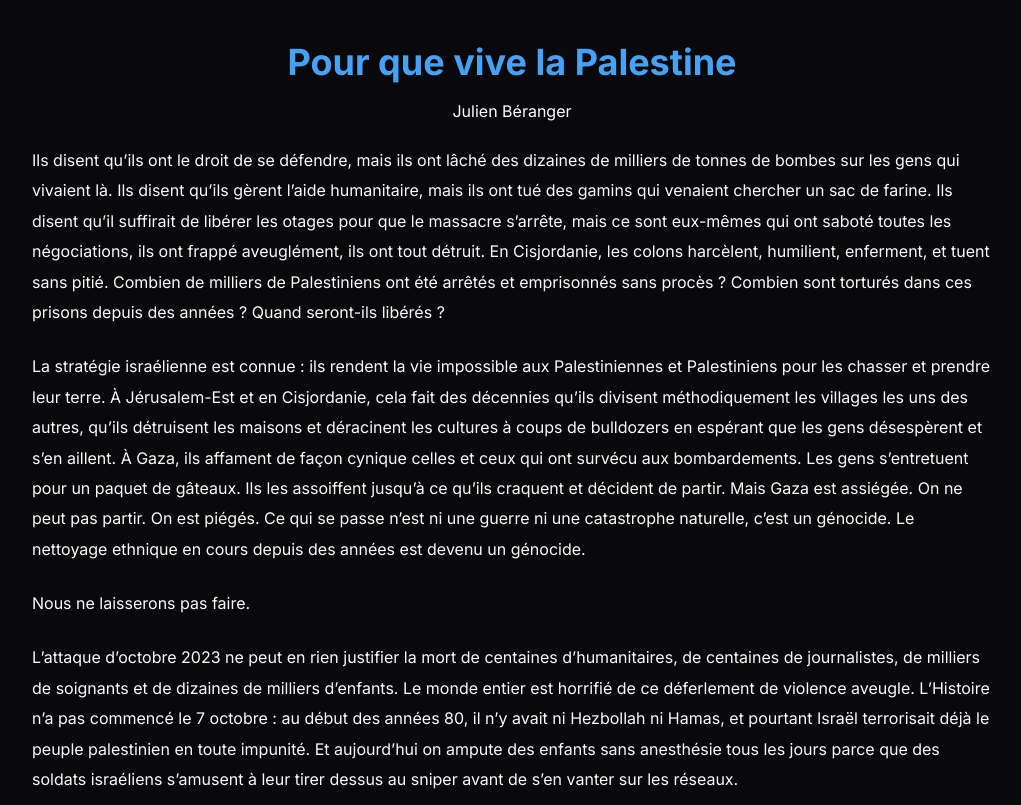
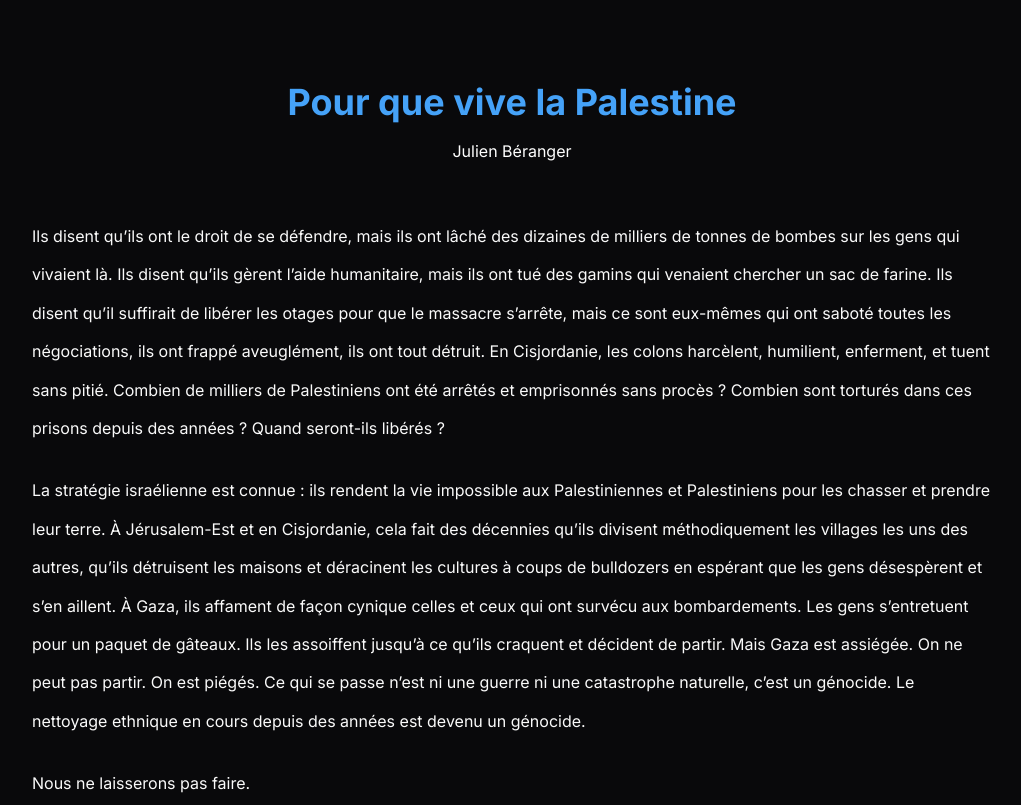
Before and after one commit to palestine-will-live/hands-off-palestine, a plain HTML site: page index.html in a window 1280 px wide. Shown: the top 805 px of the page, without its empty margins (128-1149 px from the left). Drawn offline with Linux system fonts and the light colour scheme.

Commit message:
add space at the top and between lines

```diff
--- a/index.html
+++ b/index.html
@@ -48,11 +48,11 @@
         padding: 0 16px;
       }
       article {
-        padding: 2.5rem 0;
+        padding: 5rem 0 2.5rem;
       }
       header {
         text-align: center;
-        margin-bottom: 1.5rem;
+        margin-bottom: 3.5rem;
       }
       h1 {
         color: var(--brand-accent);
@@ -67,7 +67,7 @@
         margin-top: 0.5rem;
       }
       .content p {
-        line-height: 1.9;
+        line-height: 2.4;
         margin-bottom: 1.5rem;
       }
       nav {
```
